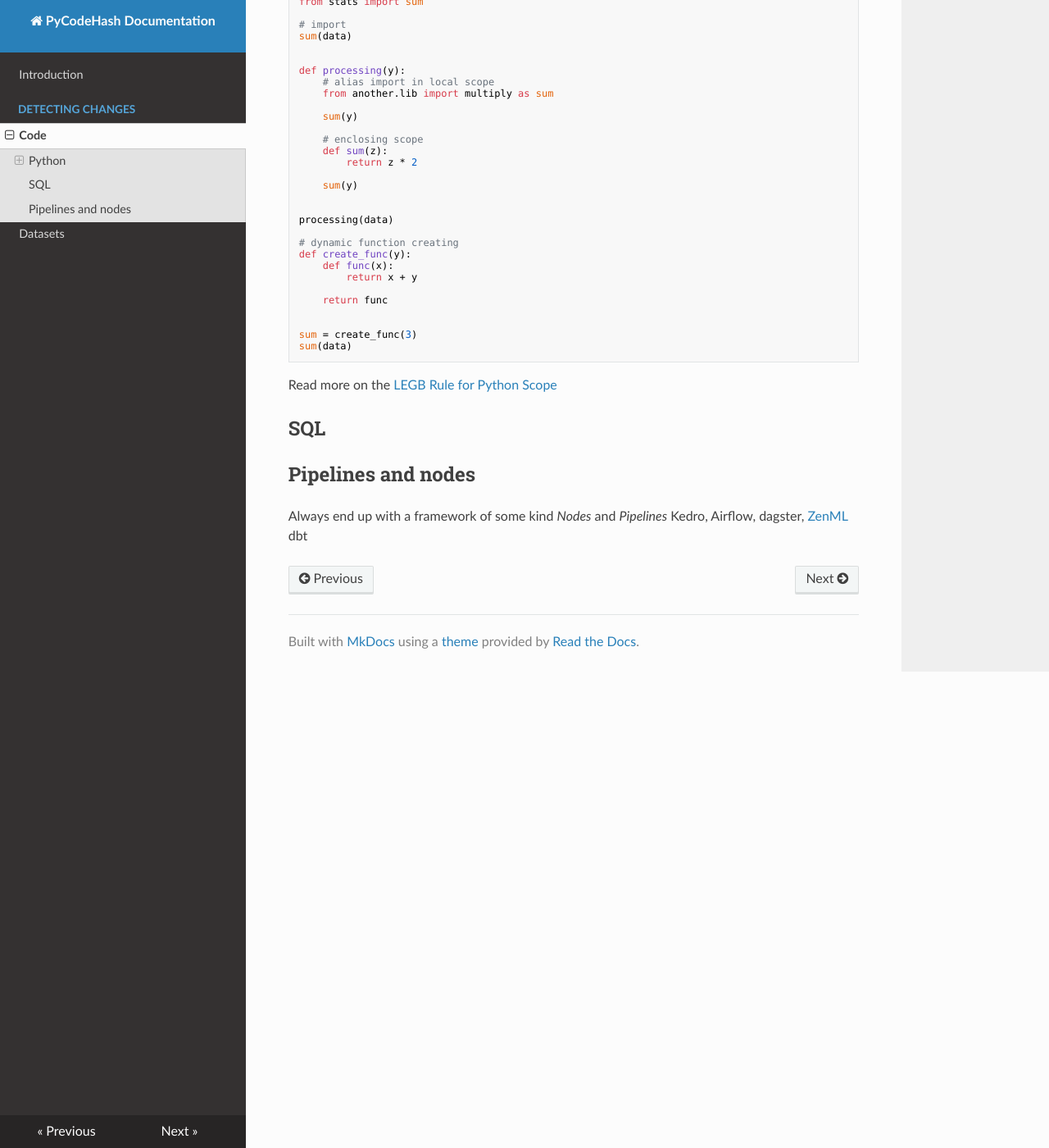
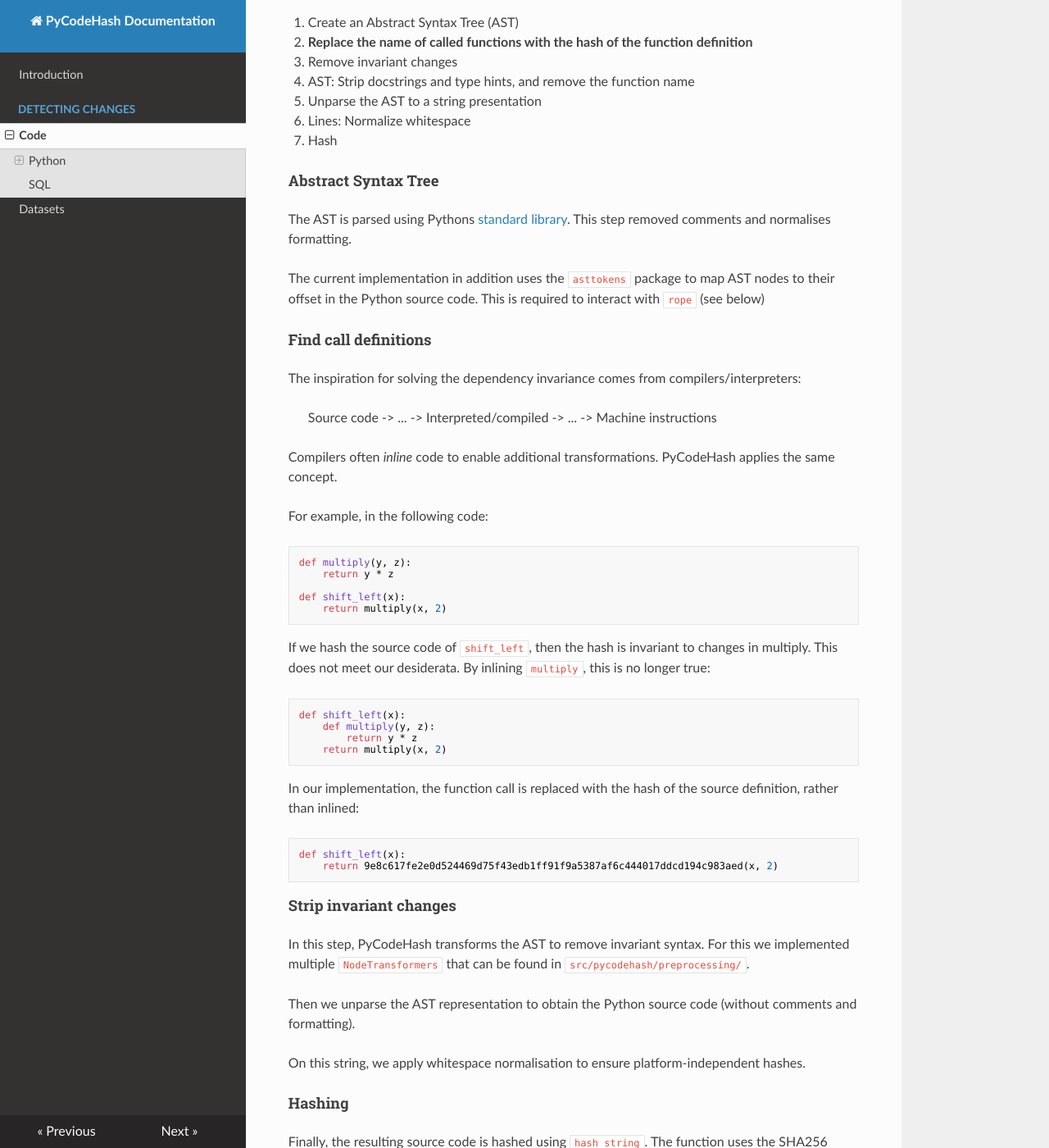
Before and after one commit to pycodehash/pycodehash, an MkDocs documentation site: the page built from docs/code.md, in a window 1280 px wide and 1400 px high, scrolled down 635 px. Shown: the whole window at 82% size. Built offline with MkDocs 1.6.1, drawn with Linux system fonts in a browser that asks for light colours; nearby versions of some CDN libraries; some of the changed text lies outside the part shown.

Commit message:
DOC: update algorithm documentation

````diff
--- a/docs/code.md
+++ b/docs/code.md
@@ -1,10 +1,90 @@
 # Detecting code changes
-
-TODO: expand
 
 ## Python
 
-`pycodehash`
+`pycodehash` attempts to reliably hash code that reflects changes to:
+
+- the implementation
+- the dependencies of the implementation
+- the dependencies of the dependencies
+- ...
+
+but it is invariant to non-functional changes:
+
+- function name
+- formatting
+- comments and docstrings
+- type hints
+
+### Algorithm
+
+Given a Python function as source code we:
+
+1. Create an Abstract Syntax Tree (AST)
+2. **Replace the name of called functions with the hash of the function definition**
+3. Remove invariant changes
+   - AST: Strip docstrings and type hints, and remove the function name
+   - Unparse the AST to a string presentation
+   - Lines: Normalize whitespace
+4. Hash
+
+#### Abstract Syntax Tree
+
+The AST is parsed using Pythons [standard library](https://docs.python.org/3/library/ast.html).
+This step removed comments and normalises formatting.
+
+The current implementation in addition uses the `asttokens` package to map AST nodes to their offset in the Python source code.
+This is required to interact with `rope` (see below)
+
+#### Find call definitions
+
+The inspiration for solving the dependency invariance comes from compilers/interpreters:
+
+> Source code -> ... -> Interpreted/compiled -> ... -> Machine instructions
+
+Compilers often _inline_ code to enable additional transformations.
+PyCodeHash applies the same concept.
+
+For example, in the following code:
+
+```python
+def multiply(y, z):
+    return y * z
+
+def shift_left(x):
+    return multiply(x, 2)
+```
+
+If we hash the source code of `shift_left`, then the hash is invariant to changes in multiply. This does not meet our desiderata.
+By inlining `multiply`, this is no longer true:
+
+```python
+def shift_left(x):
+    def multiply(y, z):
+        return y * z
+    return multiply(x, 2)
+```
+
+In our implementation, the function call is replaced with the hash of the source definition, rather than inlined:
+
+```python
+def shift_left(x):
+    return 9e8c617fe2e0d524469d75f43edb1ff91f9a5387af6c444017ddcd194c983aed(x, 2)
+```
+
+#### Strip invariant changes
+
+In this step, PyCodeHash transforms the AST to remove invariant syntax.
+For this we implemented multiple `NodeTransformers` that can be found in `src/pycodehash/preprocessing/`.
+
+Then we unparse the AST representation to obtain the Python source code (without comments and formatting).
+
+On this string, we apply whitespace normalisation to ensure platform-independent hashes.
+
+#### Hashing
+
+Finally, the resulting source code is hashed using `hash_string`.
+The function uses the SHA256 algorithm provided by the [standard library](https://docs.python.org/3/library/hashlib.html).
 
 ### What makes it hard to find call definitions in Python
 
@@ -61,10 +141,4 @@ Read more on the [LEGB Rule for Python Scope](https://realpython.com/python-scop
 
 ## SQL
 
-
-## Pipelines and nodes
-
-Always end up with a framework of some kind
-_Nodes_ and _Pipelines_
-Kedro, Airflow, dagster, [ZenML](https://docs.zenml.io/getting-started/introduction)
-dbt
+TODO: write SQL approach
````
